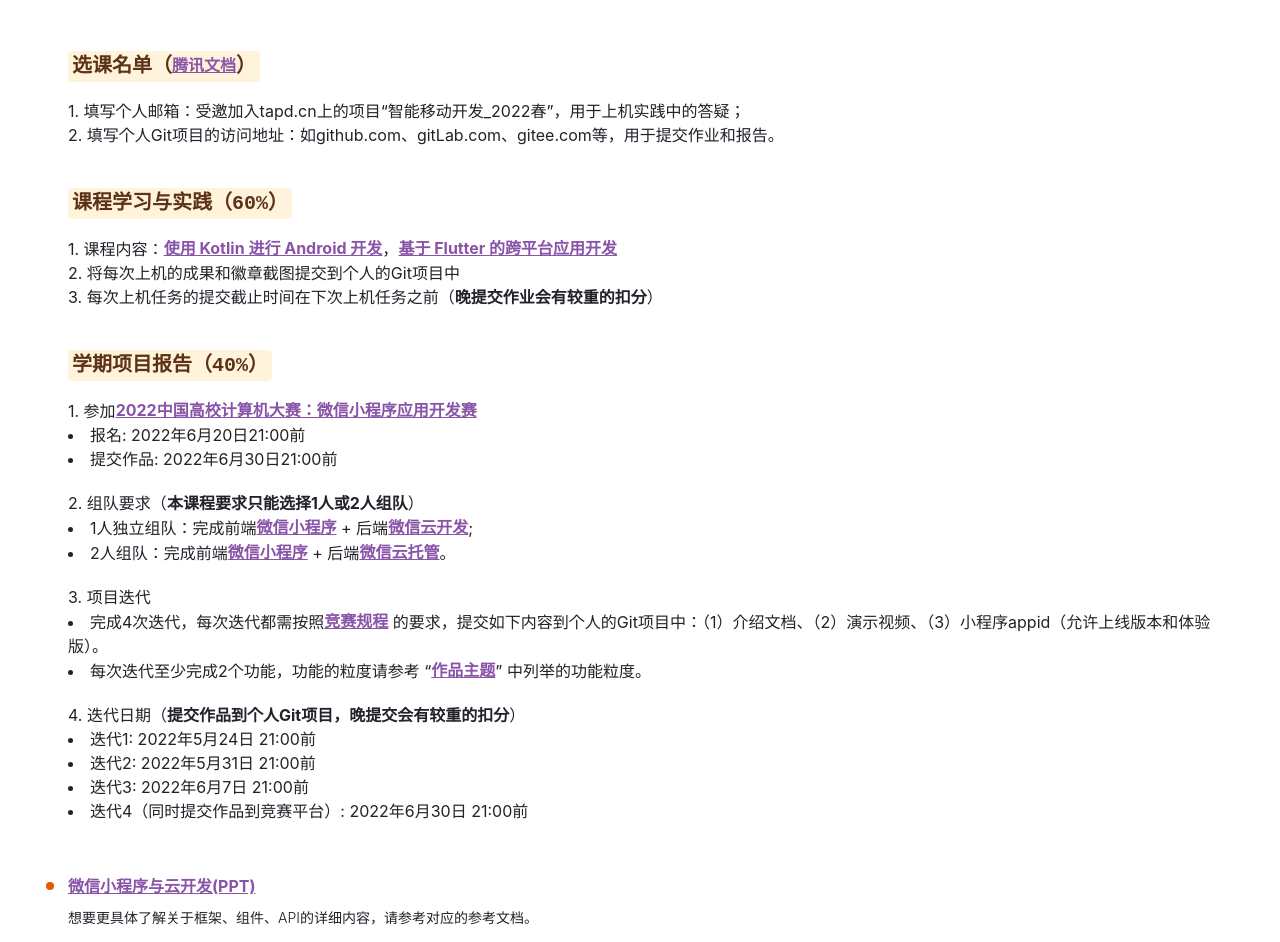
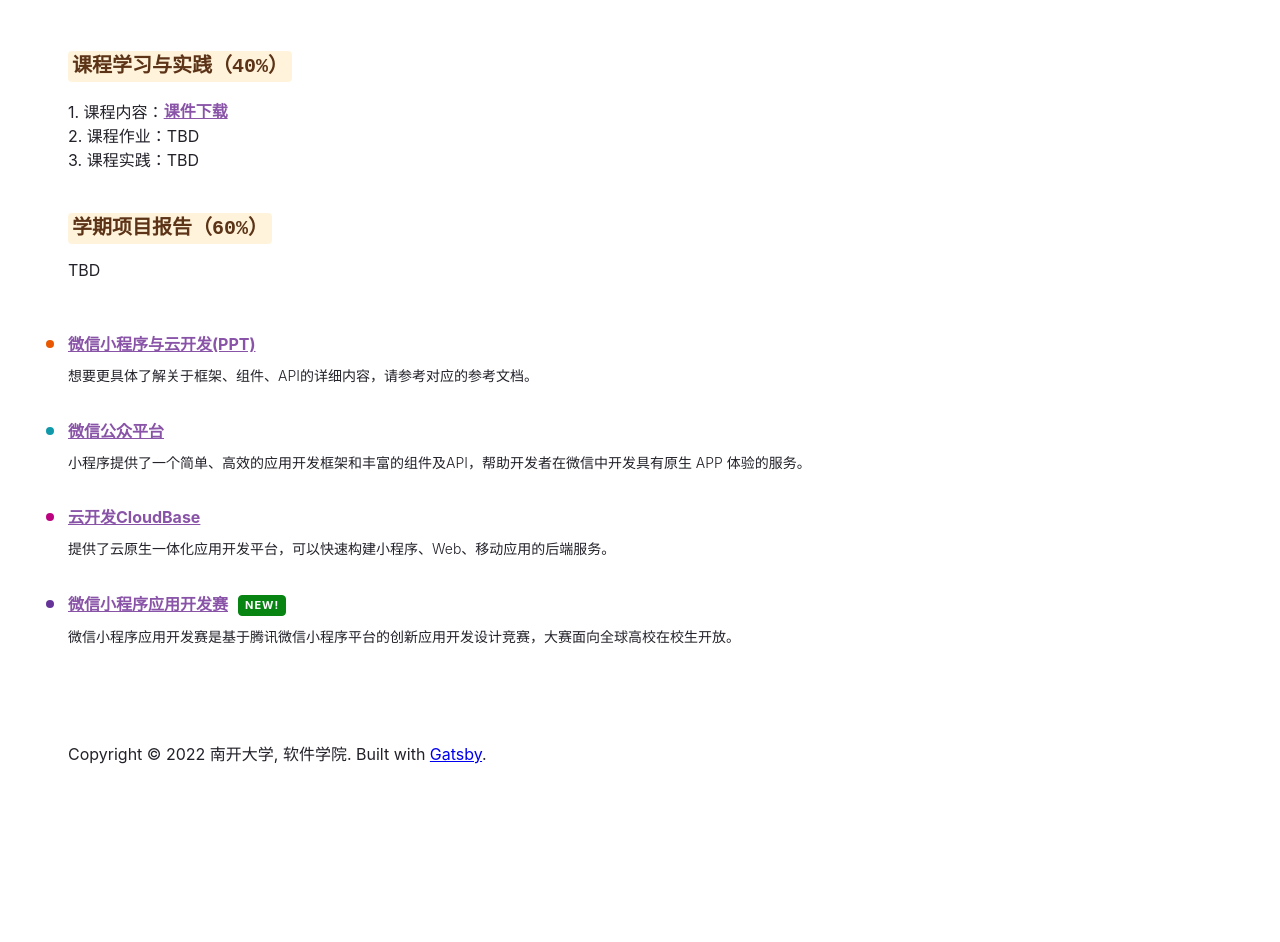
Before and after one commit to walkman617/gatsby, a Gatsby site: page / in a window 1280 px wide. Shown: the part 175-1117 px from the top of the page. After the commit the page ends 1008 px from the top, so only its background shows below. Built offline with nearby package versions, Linux system fonts and the light colour scheme; Gatsby itself is replaced by a stand-in of ours.

Commit message:
Change for Network Security Management

```diff
--- a/src/pages/index.js
+++ b/src/pages/index.js
@@ -57,12 +57,6 @@
   lineHeight: 1.25,
 }
 
-const docLink = {
-  text: "使用 Kotlin 进行 Android 开发",
-  target: "_blank",
-  url: "https://k.nkugame.com/",
-  color: "#8954A8",
-}
 
 const badgeStyle = {
   color: "#fff",
@@ -110,15 +104,6 @@
       color: "#BC027F",
   },
   {
-    text: "微信云托管",
-    target: "_blank",
-    url: "https://cloud.weixin.qq.com/cloudrun",
-    description:
-      "以容器服务为核心，提供方便易用的存储体系、微信生态、安全鉴权等服务能力；搭配简单易懂的操作面板，集成资源监控，资源告警，流水线等自动化功能，是一站式的后端云服务。",
-      QA:"",
-      color: "#0D96F2",
-  },
-  {
     text: "微信小程序应用开发赛",
     target: "_blank",
     url: "https://developers.weixin.qq.com/community/competition",
@@ -134,11 +119,11 @@
 const IndexPage = () => {
   return (
     <main style={pageStyles}>
-      <title>《智能移动开发》课程资源平台</title>
+      <title>《网络安全管理》课程资源平台</title>
       <h1 style={headingStyles}>
-      智能移动开发
+      网络安全管理
         <br />
-        <span style={headingAccentStyles}> — 课程资源平台 </span>
+        <span style={headingAccentStyles}> MBA：信息安全管理方向 </span>
         <span role="img" aria-label="Party popper emojis">
         🚀
         </span>
@@ -148,110 +133,23 @@
 
       <p style={paragraphStyles}>
 
-      <code style={codeStyles}>选课名单（
-      <a
-            style={linkStyle}
-            target="_blank"
-            href={"https://docs.qq.com/sheet/DYldualFLZXVKYWtZ"}
-          >
-            腾讯文档
-          </a>）</code><br />
-      <br />1. 填写个人邮箱：受邀加入tapd.cn上的项目“智能移动开发_2022春”，用于上机实践中的答疑；
-      <br />2. 填写个人Git项目的访问地址：如github.com、gitLab.com、gitee.com等，用于提交作业和报告。
-      <br /><br /><br />
-
-      <code style={codeStyles}>课程学习与实践（60%）</code><br />
+      <code style={codeStyles}>课程学习与实践（40%）</code><br />
       <br />1. 课程内容：<a
             style={linkStyle}
             target="_blank"
-            href={"https://k.nkugame.com/"}
+            href={"https://nsm.nkugame.com/"}
           >
-            使用 Kotlin 进行 Android 开发
-          </a>，
-          <a
-            style={linkStyle}
-            target="_blank"
-            href={"https://f.nkugame.com/"}
-          >
-            基于 Flutter 的跨平台应用开发
+            课件下载
           </a>
-      <br />2. 将每次上机的成果和徽章截图提交到个人的Git项目中
-      <br />3. 每次上机任务的提交截止时间在下次上机任务之前（<b>晚提交作业会有较重的扣分</b>）
+      <br />2. 课程作业：TBD
+      <br />3. 课程实践：TBD
       <br /><br /><br />
-      <code style={codeStyles}>学期项目报告（40%）</code><br />
+
+      <code style={codeStyles}>学期项目报告（60%）</code><br />
       <br />
-      1. 参加
-          <a
-            style={linkStyle}
-            target="_blank"
-            href={"https://developers.weixin.qq.com/community/competition"}
-          >
-            2022中国高校计算机大赛：微信小程序应用开发赛
-          </a>
-          <br />
-          <li>报名: 2022年6月20日21:00前 </li>
-          <li>提交作品: 2022年6月30日21:00前 </li>
-      <br />2. 组队要求（<b>本课程要求只能选择1人或2人组队</b>）
+      TBD
       <br />
-      <li>1人独立组队：完成前端
-      <a
-            style={linkStyle}
-            target="_blank"
-            href={"https://developers.weixin.qq.com/miniprogram/dev/framework/"}
-          >
-            微信小程序
-          </a> + 后端
-          <a
-          style={linkStyle}
-          target="_blank"
-          href={"https://developers.weixin.qq.com/miniprogram/dev/wxcloud/basis/getting-started.html"}
-        >
-          微信云开发
-          </a>;
-          </li>
 
-      <li>2人组队：完成前端
-      <a
-            style={linkStyle}
-            target="_blank"
-            href={"https://developers.weixin.qq.com/miniprogram/dev/framework/"}
-          >
-            微信小程序
-            </a> + 后端
-            <a
-          style={linkStyle}
-          target="_blank"
-          href={"https://developers.weixin.qq.com/miniprogram/dev/wxcloudrun/src/basic/intro.html"}
-        >
-          微信云托管
-          </a>。
-          </li>
-          <br />3. 项目迭代
-      <br />
-      <li>完成4次迭代，每次迭代都需按照
-          <a
-            style={linkStyle}
-            target="_blank"
-            href={"https://developers.weixin.qq.com/community/competition/intro"}
-          >
-            竞赛规程
-          </a> 的要求，提交如下内容到个人的Git项目中：（1）介绍文档、（2）演示视频、（3）小程序appid（允许上线版本和体验版）。
-          </li>
-          <li>每次迭代至少完成2个功能，功能的粒度请参考 “
-          <a
-            style={linkStyle}
-            target="_blank"
-            href={"https://developers.weixin.qq.com/community/develop/doc/000c44535581c853f6addb4c951809"}
-          >
-            作品主题
-          </a>” 中列举的功能粒度。
-          </li>
-          <br />4. 迭代日期（<b>提交作品到个人Git项目，晚提交会有较重的扣分</b>）
-          <br />
-          <li>迭代1: 2022年5月24日 21:00前 </li>
-          <li>迭代2: 2022年5月31日 21:00前</li>
-          <li>迭代3: 2022年6月7日 21:00前</li>
-          <li>迭代4（同时提交作品到竞赛平台）: 2022年6月30日 21:00前</li>
       </p>
       <ul style={listStyles}>
 
```
